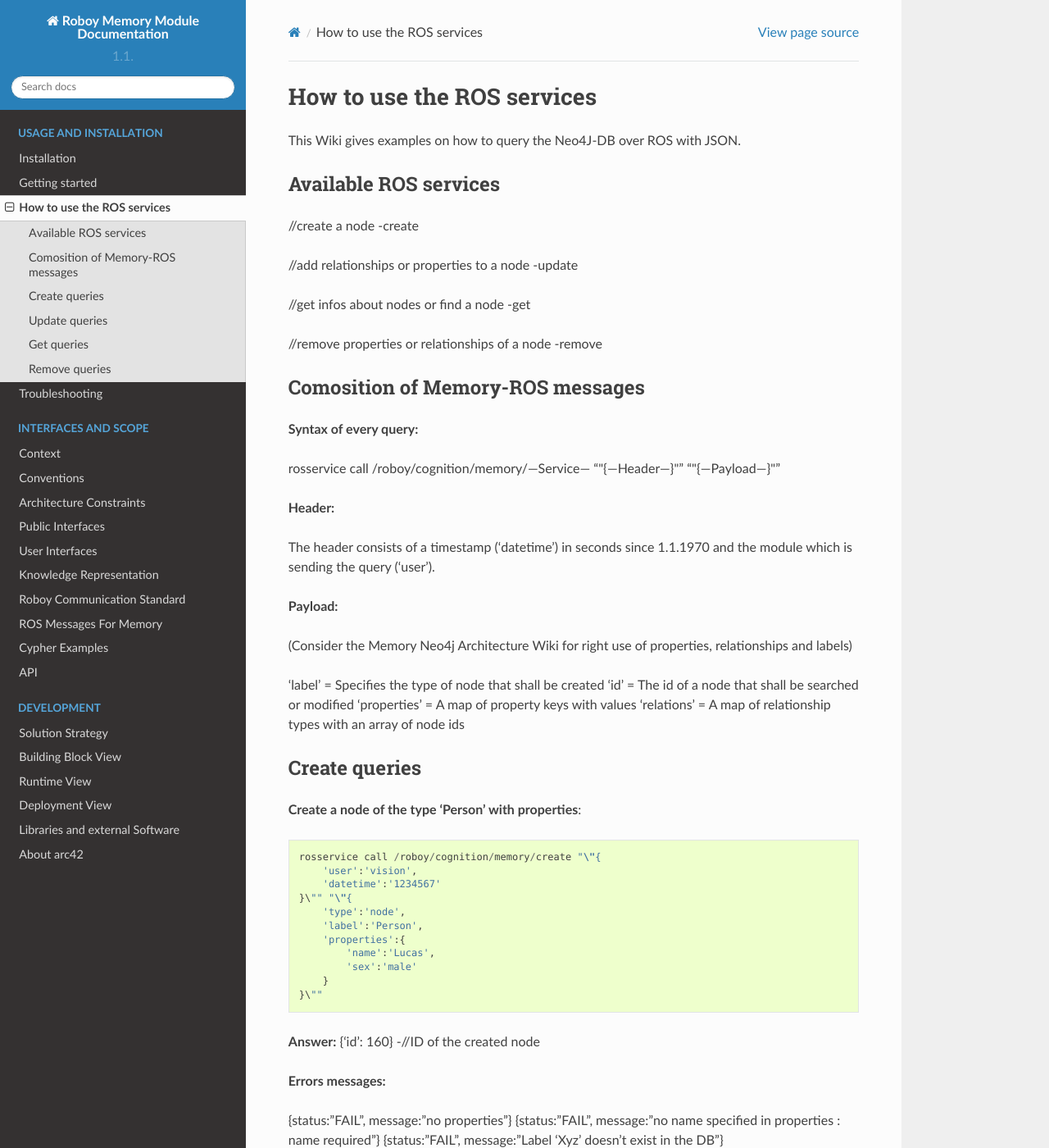
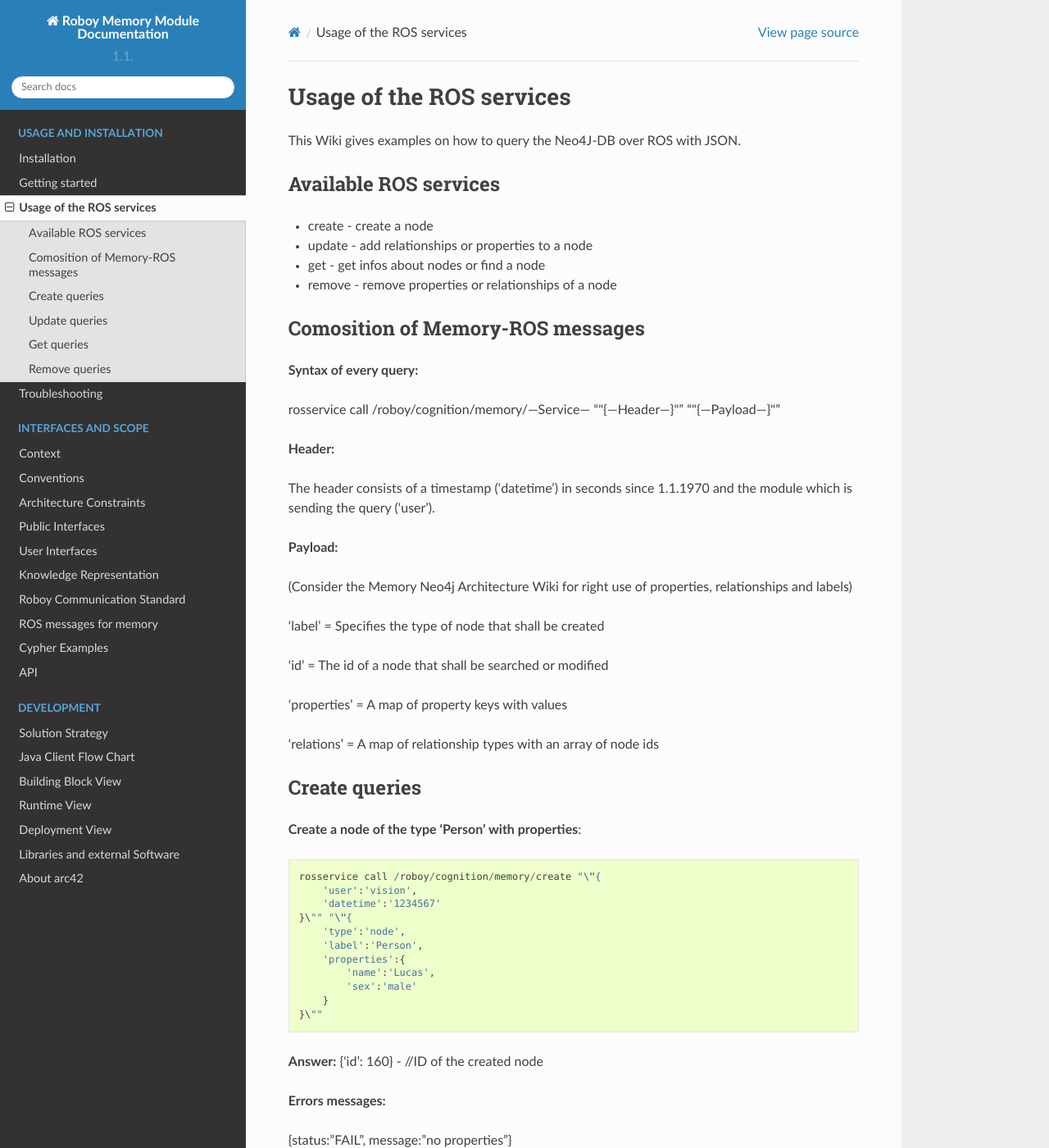
Before and after one commit to Roboy/memory, a Sphinx documentation site: the page built from docs/Usage/2_initial_experience.rst, in a window 1280 px wide and 1400 px high. Shown: the whole window at 82% size. Built offline with Sphinx 7.4.7 and the Read the Docs theme 2.0.0, drawn with Linux system fonts in a browser that asks for light colours; some of the changed text lies outside the part shown.

Commit message:
Documentation: flow chart

```diff
--- a/docs/ScopeContext/5_knowledge_rep.rst
+++ b/docs/ScopeContext/5_knowledge_rep.rst
@@ -8,6 +8,8 @@ Architecture of the Neo4j database in remote. Current version 1.1.1
 Visualization of a DB scheme.
 
 Versioning of KR is performed by implementing architecture proposals and evaluating them, upon evaluation the version is fixed and then new proposals are collected. Adding nodes means major ver. X, adding relations is minor ver. Y, adding properties is patch ver. Z: ver. X.Y.Z.
+
+.. _node_and_edge_classes:
 
 Node Classes
 --------------------------------
--- a/docs/ScopeContext/7_working_with_ros.rst
+++ b/docs/ScopeContext/7_working_with_ros.rst
@@ -1,6 +1,6 @@
 .. _initial_experience:
 
-ROS Messages For Memory
+ROS messages for memory
 ================================
 
 This Wiki gives examples on how to query the Neo4J-DB over ROS with JSON.
--- a/docs/Usage/2_initial_experience.rst
+++ b/docs/Usage/2_initial_experience.rst
@@ -1,6 +1,6 @@
 .. _initial_experience:
 
-How to use the ROS services
+Usage of the ROS services
 ================================
 
 This Wiki gives examples on how to query the Neo4J-DB over ROS with JSON.
@@ -9,17 +9,14 @@ This Wiki gives examples on how to query the Neo4J-DB over ROS with JSON.
 Available ROS services
 --------------------------------------------------
 
-//create a node
--create
 
-//add relationships or properties to a node
--update
+- create - create a node
 
-//get infos about nodes or find a node
--get
+- update - add relationships or properties to a node
 
-//remove properties or relationships of a node
--remove
+- get - get infos about nodes or find a node
+
+- remove - remove properties or relationships of a node
 
 
 
@@ -41,8 +38,11 @@ The header consists of a timestamp ('datetime') in seconds since 1.1.1970 and th
 (Consider the Memory Neo4j Architecture Wiki for right use of properties, relationships and labels)
 
 'label' = Specifies the type of node that shall be created
+
 'id' = The id of a node that shall be searched or modified
+
 'properties' = A map of property keys with values
+
 'relations' = A map of relationship types with an array of node ids
 
 
@@ -65,12 +65,14 @@ Create queries
         }
     }\""
 
-**Answer:**  {'id': 160}        -//ID of the created node
+**Answer:**  {'id': 160}        - //ID of the created node
 
 **Errors messages:**
 
 {status:"FAIL", message:"no properties"}
+
 {status:"FAIL", message:"no name specified in properties : name required"}
+
 {status:"FAIL", message:"Label 'Xyz' doesn't exist in the DB"}
 
 
@@ -172,11 +174,15 @@ Get queries
         'datetime':'1234567'
     }\"" "\"{
         'label':'Person',
-        relations:{'FRIEND_OF':[15]},
-        'properties':{'name':'Laura'}
+        'relations':{
+            'FRIEND_OF':[15]
+        },
+        'properties':{
+            'name':'Laura'
+        }
     }\""
 
-**Answer:** {'id':[96]}     //a vector with all fitting IDs
+**Answer:** {'id':[96]}     - //a vector with all fitting IDs
 
 
 
```
Also changed, not shown: other parts of docs/Usage/2_initial_experience.rst (+1 -1 lines), docs/development/05_java_client_flow_chart.rst (added, +14 -0 lines), docs/development/images/java_client_flow_chart.png (added).
